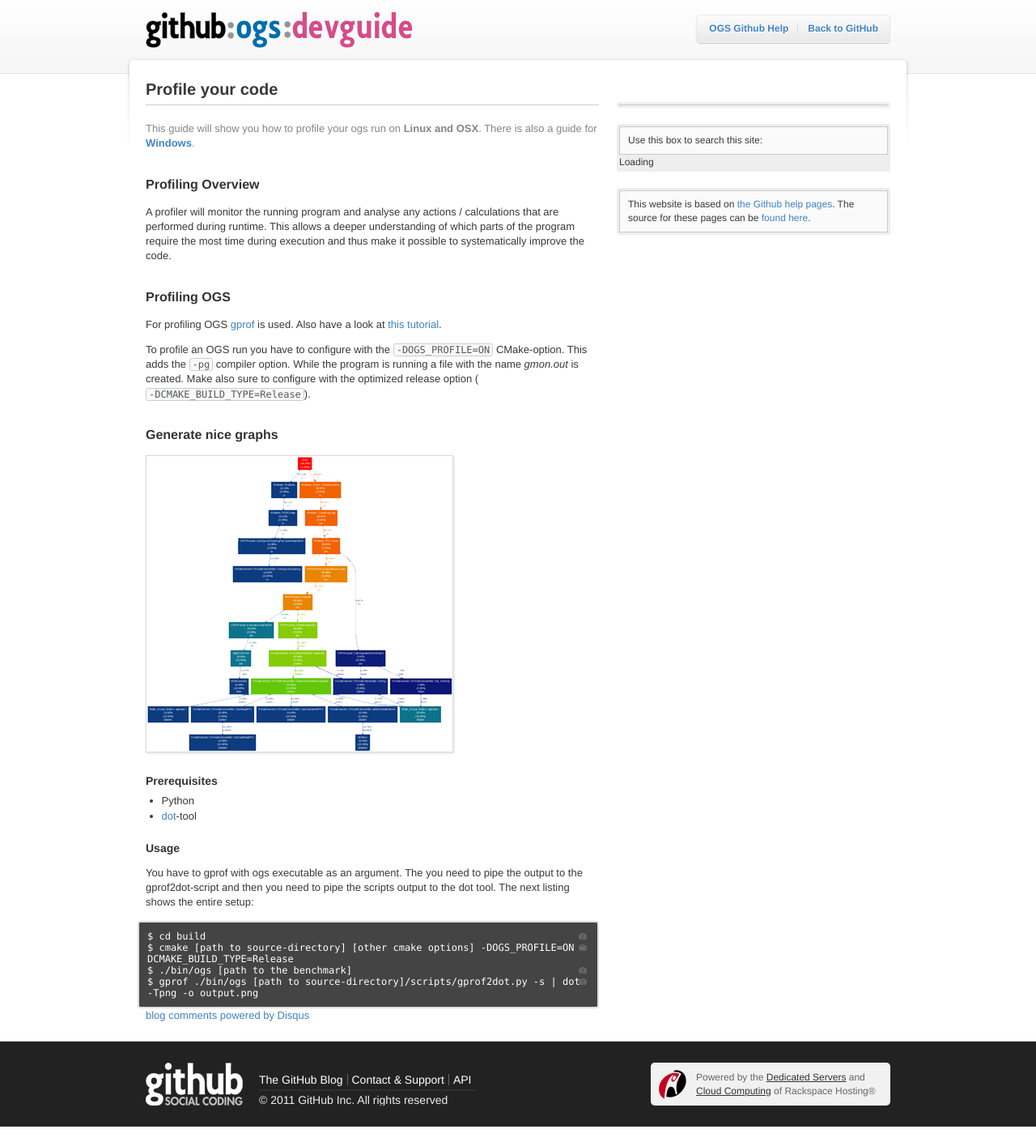
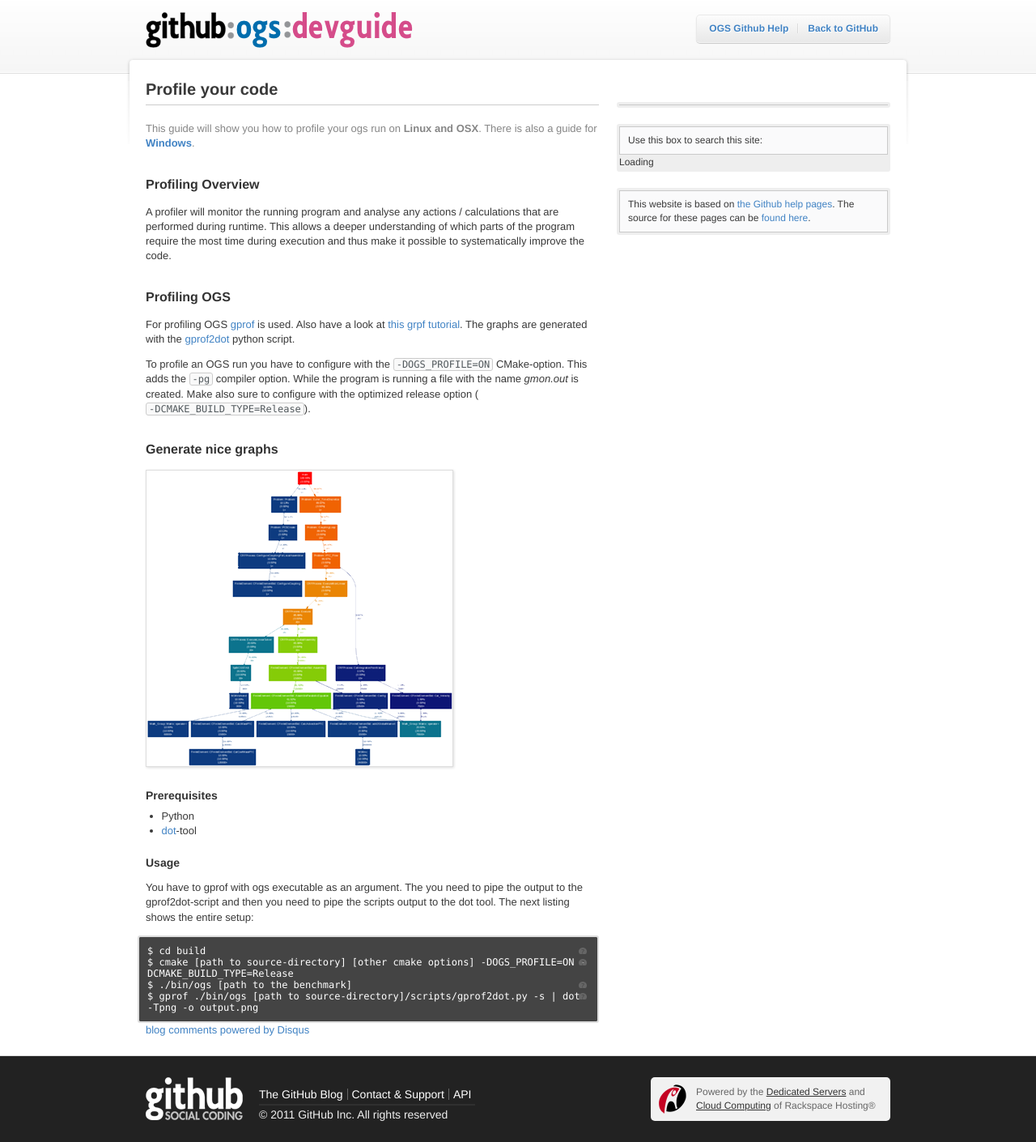
Before and after one commit to ufz/devguide, a Jekyll site: the page built from _posts/2012-01-05-linux-profiling.markdown, in a window 1280 px wide. Shown: the whole page at 81% size. Built offline with Jekyll 4.4.1, drawn with Linux system fonts in a browser that asks for light colours; comment, search, counter and statistics services are not loaded.

Commit message:
Added link to gprof2dot.

```diff
--- a/_posts/2012-01-05-linux-profiling.markdown
+++ b/_posts/2012-01-05-linux-profiling.markdown
@@ -10,7 +10,7 @@ description:
 
 ## Profiling OGS ##
 
-For profiling OGS [gprof](http://www.cs.utah.edu/dept/old/texinfo/as/gprof_toc.html) is used. Also have a look at [this tutorial](http://linux.about.com/library/cmd/blcmdl1_gprof.htm).
+For profiling OGS [gprof](http://www.cs.utah.edu/dept/old/texinfo/as/gprof_toc.html) is used. Also have a look at [this grpf tutorial](http://linux.about.com/library/cmd/blcmdl1_gprof.htm). The graphs are generated with the [gprof2dot](http://code.google.com/p/jrfonseca/wiki/Gprof2Dot) python script.
 
 To profile an OGS run you have to configure with the `-DOGS_PROFILE=ON` CMake-option. This adds the `-pg` compiler option. While the program is running a file with the name *gmon.out* is created. Make also sure to configure with the optimized release option (`-DCMAKE_BUILD_TYPE=Release`).
 
```
